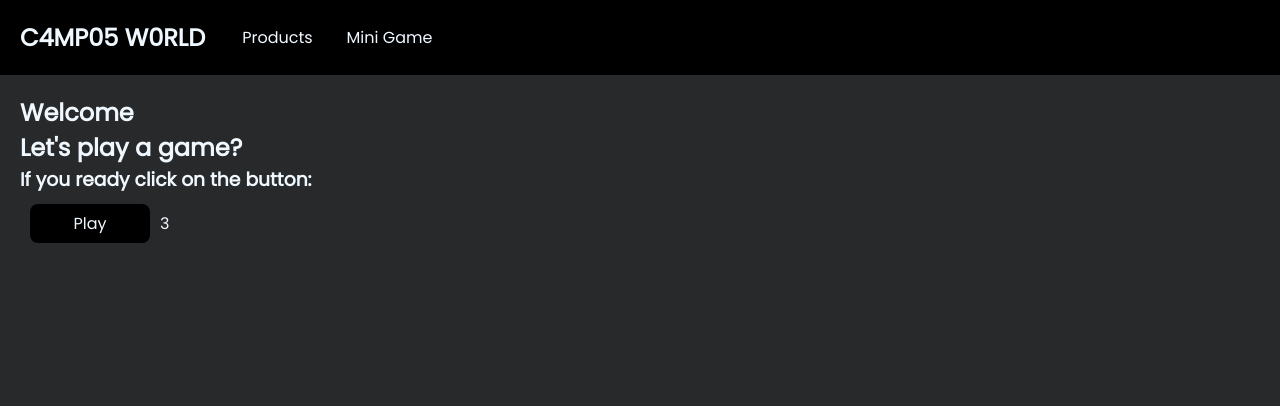
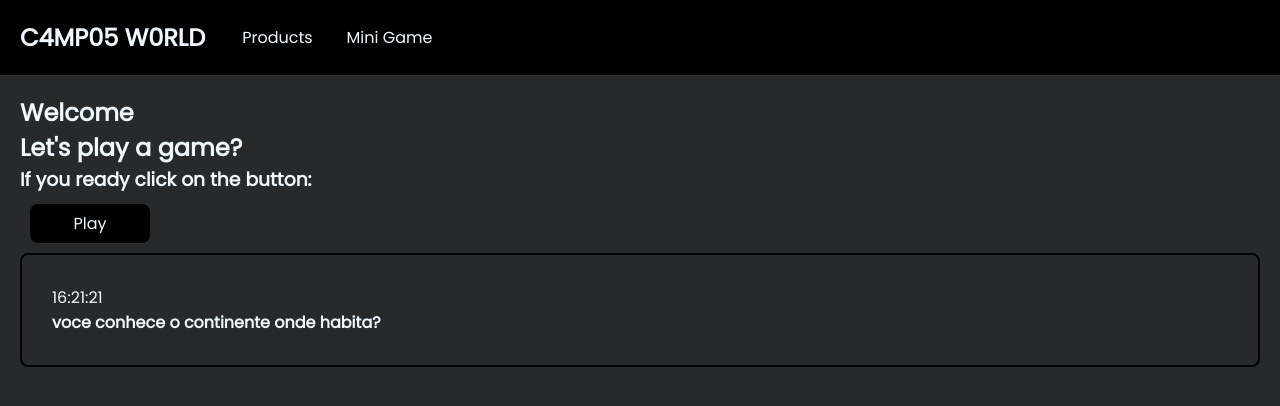
Before and after one commit to MAMBA48/CODINGONMYJOB, a React (Vite) app: page /game in a window 1280 px wide. Both pictures are taken after a click on the button "Play". Shown: the top 406 px of the page. Built offline with nearby package versions, Linux system fonts and the light colour scheme.

Commit message:
1 file modified

```diff
--- a/src/pages/game/miniGame.tsx
+++ b/src/pages/game/miniGame.tsx
@@ -1,3 +1,14 @@
+import { useState } from 'react';
+import { styled } from 'styled-components';
+
+const Span = styled.span`
+  display: flex;
+  flex-direction: column;
+  justify-content: center;
+  border: 2px solid #000;
+  padding: 30px;
+`;
+
 const Game = () => {
   const date = new Date();
   const hour = date.getHours();
@@ -5,20 +16,21 @@ const Game = () => {
   const sec = date.getSeconds();
   const time = `${hour}:${min}:${sec}`;
 
-  const play = () => {
-    return (
-      <>
-        <p>beginning</p>
-      </>
-    );
-  };
+  const [play, setPlay] = useState(false);
+  const playGame = () => setPlay(true);
+
   return (
     <>
       <h2>Let's play a game?</h2>
       <article>
         <h3>If you ready click on the button:</h3>
-        <button onClick={play}>Play</button>
-        {setInterval(() => sec, 1000)}
+        <button onClick={playGame}>Play</button>
+        {play && (
+          <Span>
+            <p>{time}</p>
+            <h4>voce conhece o continente onde habita?</h4>
+          </Span>
+        )}
       </article>
     </>
   );
```
